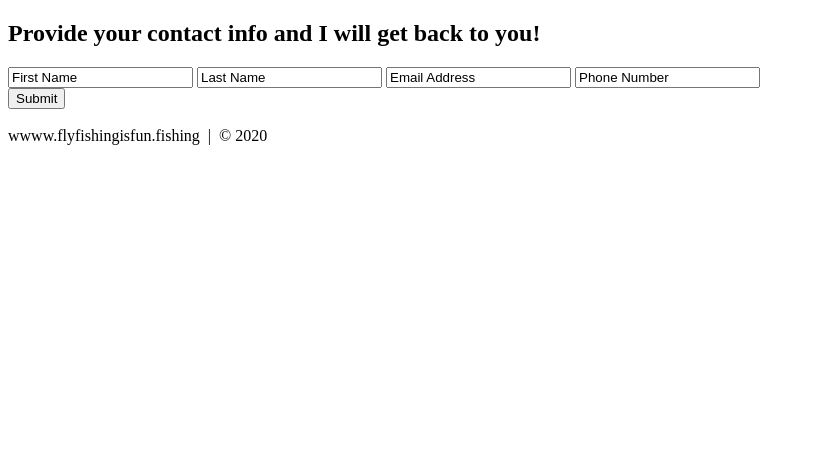
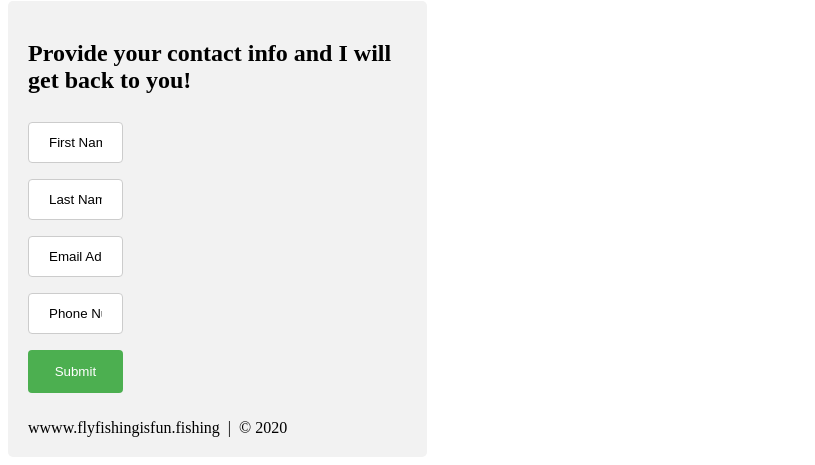
Before and after one commit to avass90/HTML-and-CSS-Projects, a plain HTML site: page One-Page Website/one_page_website.html in a window 1280 px wide. Shown: the part 2392-2857 px from the top of the page, without its empty margins (0-815 px from the left). Before the commit the page ends 2545 px from the top, so only its background shows below. Drawn offline with Linux system fonts and the light colour scheme.

Commit message:
Push One-Page Website folder
Pushed one page website folder. HTML and CSS Course step:348

```diff
--- /dev/null
+++ b/One-Page Website/CSS/one-page_website.css
@@ -0,0 +1,45 @@
+html {
+    font-family: 'Times New Roman', Times, serif
+    font-size: 50%
+}
+
+/*======================================================
+   CONTACT STYLES
+   ===================================================*/
+
+input[type=text], select {
+    width: 25%;
+    padding: 12px 20px;
+    margin: 8px 0;
+    display: inline-block;
+    border: 1px solid #ccc;
+    border-radius: 4px;
+    box-sizing: border-box;
+
+}
+
+input[type=submit] {
+    width: 25%;
+    background-color: #4CAF50;
+    color: white;
+    padding: 14px 20px;
+    margin: 8px 0;
+    border: none;
+    border-radius: 4px;
+    cursor: pointer;
+}
+
+input[type=submit]:hover {
+    background color: #45a049;
+}
+
+#contact {
+    border-radius: 5px;
+    background-color: #f2f2f2;
+    padding: 20px;
+    width:30%
+}
+
+/*========================================================
+   END CONTACT STYLES
+   =====================================================*/
--- a/One-Page Website/one_page_website.html
+++ b/One-Page Website/one_page_website.html
@@ -4,6 +4,7 @@
 	<head>
 		<title>Basic HTML</title>
 		<meta charset="utf-8">
+		<link rel="stylesheet" href="./css/one-page_website.css">
 	</head>
 	<body>
 		<!--NAV-->
@@ -93,11 +94,15 @@
 			<div>
 				<form action="/Contacts.txt" method="post">
 					<input type="text" value="First Name">
+					<br>
 					<input type="text" value="Last Name">
+					<br>
 					<input type="text" value="Email Address">
+					<br>
 					<input type="text" value="Phone Number">
 					<br>
 					<input type="submit" value="Submit">
+				</form>
 		</div>
 		<!--END CONTACT-->
 		<br>
```
